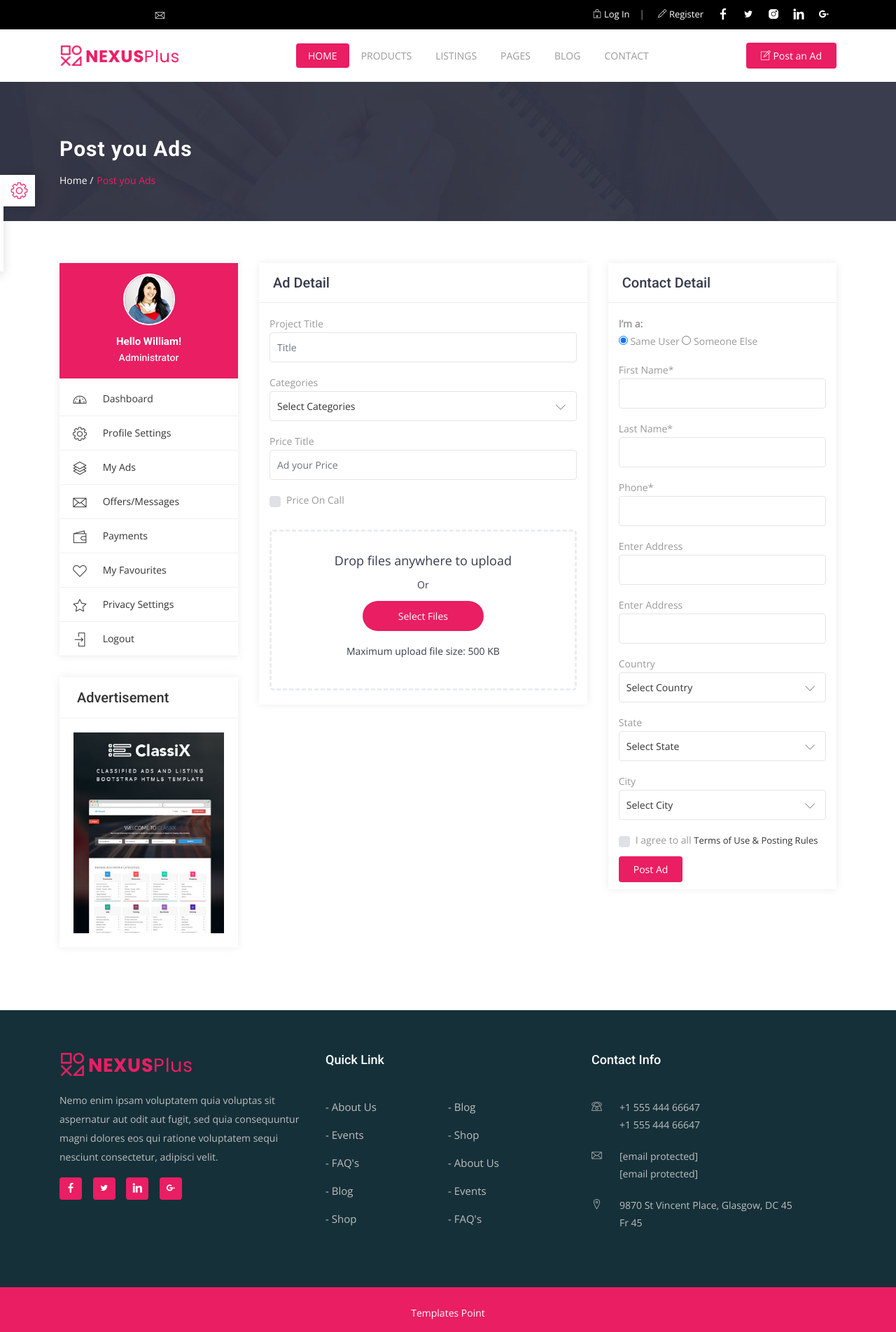
After one commit to Asliddin01/nexus, a Django app: page /cat/product_add in a window 1280 px wide. The commit adds this page. Shown: the whole page at 70% size. Run offline with Django 5.2, Linux system fonts and the light colour scheme; some libraries are stand-ins or nearby versions; some web fonts are replaced.

Commit message:
register and post_add

```diff
--- a/Product/urls.py
+++ b/Product/urls.py
@@ -1,7 +1,8 @@
 from django.urls import path
-from .views import product_list, product_detail
+from .views import product_list, product_detail, product_add
 
 urlpatterns = [
     path('list/', product_list, name='product-list'),
-    path('detail/<int:pk>/', product_detail, name='product-detail')
+    path('detail/<int:pk>/', product_detail, name='product-detail'),
+    path('product_add', product_add, name='product-add')
 ]
--- a/Product/views.py
+++ b/Product/views.py
@@ -30,3 +30,9 @@ def product_detail(request, pk):
 
     }
     return render(request, 'detail.html', ctx)
+
+def product_add(request):
+    ctx ={
+
+    }
+    return render(request, 'product_add.html', ctx)
--- a/nexus_plus/settings.py
+++ b/nexus_plus/settings.py
@@ -66,6 +66,7 @@ TEMPLATES = [
                 'django.template.context_processors.request',
                 'django.contrib.auth.context_processors.auth',
                 'django.contrib.messages.context_processors.messages',
+                'user.context_processors.use_context'
             ],
         },
     },
--- a/templates/base.html
+++ b/templates/base.html
@@ -25,6 +25,7 @@
 
     <link rel="stylesheet" type="text/css" href="{% static 'css/responsive.css' %}">
 </head>
+
 <body>
 
     <header id="header-wrap">
@@ -36,8 +37,8 @@
 
                         <ul class="list-inline">
                             <li><i class="lni-phone"></i> +0123 456 789</li>
-                        <li><i class="lni-envelope"></i> <a href="http://preview.uideck.com/cdn-cgi/l/email-protection"
-                                                            class="__cf_email__"
+                            <li><i class="lni-envelope"></i> <a
+                                    href="http://preview.uideck.com/cdn-cgi/l/email-protection" class="__cf_email__"
                                     data-cfemail="fb888e8b8b94898fbb9c969a9297d5989496">[email&#160;protected]</a>
                             </li>
                         </ul>
@@ -53,12 +54,14 @@
                         </div>
                         <div class="header-top-right float-right">
                             {% if user.is_authenticated %}
-                        <a href class="header-top-button"><i class="lni-lock"></i>{{ user.firstname }}</a> |
-                        <a href="{% url 'logout' %}" class="header-top-button"><i class="lni-logout"></i> Log Out</a>
+                            <a href class="header-top-button"><i class="lni-lock"></i>{{ user }}</a> |
+
+                            <a href="{% url 'logout' %}" class="header-top-button"><i class="lni-logout"></i> Log
+                                Out</a>
                             {% else %}
                             <a href="{% url 'login'%}" class="header-top-button"><i class="lni-lock"></i> Log In</a> |
-                        <a href="register.html" class="header-top-button"><i class="lni-pencil"></i> Register</a>
-                        {% endif  %}
+                            <a href="{% url 'register' %}" class="header-top-button"><i class="lni-pencil"></i> Register</a>
+                            {% endif %}
                         </div>
                     </div>
                 </div>
@@ -82,7 +85,7 @@
                 <div class="collapse navbar-collapse" id="main-navbar">
                     <ul class="navbar-nav mr-auto w-100 justify-content-center">
                         <li class="nav-item active">
-                        <a class="nav-link dropdown-toggle" href="{% url 'main' %}" >
+                            <a class="nav-link dropdown-toggle" href="{% url 'main' %}">
                                 Home
                             </a>
                         </li>
@@ -137,7 +140,11 @@
                         </li>
                     </ul>
                     <div class="post-btn">
-                    <a class="btn btn-common" href="post-ads.html"><i class="lni-pencil-alt"></i> Post an Ad</a>
+                        {% if user.is_authenticated  %}
+                        <a class="btn btn-common" href="{% url 'product-add' %}"><i class="lni-pencil-alt"></i> Post an Ad</a>
+                        {% else %}
+                        <a class="btn btn-common" href="{% url 'login' %}"><i class="lni-pencil-alt"></i> Post an Ad</a>
+                        {% endif %}
                     </div>
                 </div>
             </div>
@@ -239,18 +246,21 @@
                             <h3 class="block-title">Contact Info</h3>
                             <ul class="contact-footer">
                                 <li>
-                                <strong><i
-                                        class="lni-phone"></i></strong><span>+1 555 444 66647 <br> +1 555 444 66647</span>
+                                    <strong><i class="lni-phone"></i></strong><span>+1 555 444 66647 <br> +1 555 444
+                                        66647</span>
                                 </li>
                                 <li>
                                     <strong><i class="lni-envelope"></i></strong><span><a
-                                    href="http://preview.uideck.com/cdn-cgi/l/email-protection" class="__cf_email__"
-                                    data-cfemail="9efdf1f0eafffdeadef3fff7f2b0fdf1f3">[email&#160;protected]</a> <br> <a
-                                    href="http://preview.uideck.com/cdn-cgi/l/email-protection" class="__cf_email__"
+                                            href="http://preview.uideck.com/cdn-cgi/l/email-protection"
+                                            class="__cf_email__"
+                                            data-cfemail="9efdf1f0eafffdeadef3fff7f2b0fdf1f3">[email&#160;protected]</a>
+                                        <br> <a href="http://preview.uideck.com/cdn-cgi/l/email-protection"
+                                            class="__cf_email__"
                                             data-cfemail="e4979194948b9690a489858d88ca878b89">[email&#160;protected]</a></span>
                                 </li>
                                 <li>
-                                <strong><i class="lni-map-marker"></i></strong><span><a href="#">9870 St Vincent Place, Glasgow, DC 45 <br>Fr 45</a></span>
+                                    <strong><i class="lni-map-marker"></i></strong><span><a href="#">9870 St Vincent
+                                            Place, Glasgow, DC 45 <br>Fr 45</a></span>
                                 </li>
                             </ul>
                         </div>
--- /dev/null
+++ b/templates/product_add.html
@@ -0,0 +1,249 @@
+{% extends 'base.html' %}
+
+{% block header %}
+    <div class="page-header" style="background: url(assets/img/banner1.jpg);">
+        <div class="container">
+            <div class="row">
+                <div class="col-md-12">
+                    <div class="breadcrumb-wrapper">
+                        <h2 class="product-title">Post you Ads</h2>
+                        <ol class="breadcrumb">
+                            <li><a href="#">Home /</a></li>
+                            <li class="current">Post you Ads</li>
+                        </ol>
+                    </div>
+                </div>
+            </div>
+        </div>
+    </div>
+{% endblock header %}
+
+{% block content %}
+    <div id="content" class="section-padding">
+        <div class="container">
+            <div class="row">
+                <div class="col-sm-12 col-md-4 col-lg-3 page-sidebar">
+                    <aside>
+                        <div class="sidebar-box">
+                            <div class="user">
+                                <figure>
+                                    <a href="#"><img src="assets/img/author/img1.jpg" alt=""></a>
+                                </figure>
+                                <div class="usercontent">
+                                    <h3>Hello William!</h3>
+                                    <h4>Administrator</h4>
+                                </div>
+                            </div>
+                            <nav class="navdashboard">
+                                <ul>
+                                    <li>
+                                        <a href="dashboard.html">
+                                            <i class="lni-dashboard"></i>
+                                            <span>Dashboard</span>
+                                        </a>
+                                    </li>
+                                    <li>
+                                        <a href="account-profile-setting.html">
+                                            <i class="lni-cog"></i>
+                                            <span>Profile Settings</span>
+                                        </a>
+                                    </li>
+                                    <li>
+                                        <a href="account-myads.html">
+                                            <i class="lni-layers"></i>
+                                            <span>My Ads</span>
+                                        </a>
+                                    </li>
+                                    <li>
+                                        <a href="#">
+                                            <i class="lni-envelope"></i>
+                                            <span>Offers/Messages</span>
+                                        </a>
+                                    </li>
+                                    <li>
+                                        <a href="payments.html">
+                                            <i class="lni-wallet"></i>
+                                            <span>Payments</span>
+                                        </a>
+                                    </li>
+                                    <li>
+                                        <a href="account-favourite-ads.html">
+                                            <i class="lni-heart"></i>
+                                            <span>My Favourites</span>
+                                        </a>
+                                    </li>
+                                    <li>
+                                        <a href="account-profile-setting.html">
+                                            <i class="lni-star"></i>
+                                            <span>Privacy Settings</span>
+                                        </a>
+                                    </li>
+                                    <li>
+                                        <a href="{url 'logout'}">
+                                            <i class="lni-enter"></i>
+                                            <span>Logout</span>
+                                        </a>
+                                    </li>
+                                </ul>
+                            </nav>
+                        </div>
+                        <div class="widget">
+                            <h4 class="widget-title">Advertisement</h4>
+                            <div class="add-box">
+                                <img class="img-fluid" src="assets/img/img1.jpg" alt="">
+                            </div>
+                        </div>
+                    </aside>
+                </div>
+                <div class="col-sm-12 col-md-8 col-lg-9">
+                    <div class="row page-content">
+                        <div class="col-xs-12 col-sm-12 col-md-12 col-lg-7">
+                            <div class="inner-box">
+                                <div class="dashboard-box">
+                                    <h2 class="dashbord-title">Ad Detail</h2>
+                                </div>
+                                <div class="dashboard-wrapper">
+                                    <div class="form-group mb-3">
+                                        <label class="control-label">Project Title</label>
+                                        <input class="form-control input-md" name="Title" placeholder="Title"
+                                            type="text">
+                                    </div>
+                                    <div class="form-group mb-3 tg-inputwithicon">
+                                        <label class="control-label">Categories</label>
+                                        <div class="tg-select form-control">
+                                            <select>
+                                                <option value="none">Select Categories</option>
+                                                <option value="none">Mobiles</option>
+                                                <option value="none">Electronics</option>
+                                                <option value="none">Training</option>
+                                                <option value="none">Real Estate</option>
+                                                <option value="none">Services</option>
+                                                <option value="none">Training</option>
+                                                <option value="none">Vehicles</option>
+                                            </select>
+                                        </div>
+                                    </div>
+                                    <div class="form-group mb-3">
+                                        <label class="control-label">Price Title</label>
+                                        <input class="form-control input-md" name="price" placeholder="Ad your Price"
+                                            type="text">
+                                        <div class="tg-checkbox mt-3">
+                                            <div class="custom-control custom-checkbox">
+                                                <input type="checkbox" class="custom-control-input" id="tg-priceoncall">
+                                                <label class="custom-control-label" for="tg-priceoncall">Price On
+                                                    Call</label>
+                                            </div>
+                                        </div>
+                                    </div>
+                                    <div class="form-group md-3">
+                                        <section id="editor">
+                                            <div id="summernote">
+                                            </div>
+                                        </section>
+                                    </div>
+                                    <label class="tg-fileuploadlabel" for="tg-photogallery">
+                                        <span>Drop files anywhere to upload</span>
+                                        <span>Or</span>
+                                        <span class="btn btn-common">Select Files</span>
+                                        <span>Maximum upload file size: 500 KB</span>
+                                        <input id="tg-photogallery" class="tg-fileinput" type="file" name="file">
+                                    </label>
+                                </div>
+                            </div>
+                        </div>
+                        <div class="col-xs-12 col-sm-12 col-md-12 col-lg-5">
+                            <div class="inner-box">
+                                <div class="tg-contactdetail">
+                                    <div class="dashboard-box">
+                                        <h2 class="dashbord-title">Contact Detail</h2>
+                                    </div>
+                                    <div class="dashboard-wrapper">
+                                        <div class="form-group mb-3">
+                                            <strong>I’m a:</strong>
+                                            <div class="tg-selectgroup">
+                                                <span class="tg-radio">
+                                                    <input id="tg-sameuser" type="radio" name="usertype"
+                                                        value="same user" checked="">
+                                                    <label for="tg-sameuser">Same User</label>
+                                                </span>
+                                                <span class="tg-radio">
+                                                    <input id="tg-someoneelse" type="radio" name="usertype"
+                                                        value="someone else">
+                                                    <label for="tg-someoneelse">Someone Else</label>
+                                                </span>
+                                            </div>
+                                        </div>
+                                        <div class="form-group mb-3">
+                                            <label class="control-label">First Name*</label>
+                                            <input class="form-control input-md" name="name" type="text">
+                                        </div>
+                                        <div class="form-group mb-3">
+                                            <label class="control-label">Last Name*</label>
+                                            <input class="form-control input-md" name="name" type="text">
+                                        </div>
+                                        <div class="form-group mb-3">
+                                            <label class="control-label">Phone*</label>
+                                            <input class="form-control input-md" name="phone" type="text">
+                                        </div>
+                                        <div class="form-group mb-3">
+                                            <label class="control-label">Enter Address</label>
+                                            <input class="form-control input-md" name="address" type="text">
+                                        </div>
+                                        <div class="form-group mb-3">
+                                            <label class="control-label">Enter Address</label>
+                                            <input class="form-control input-md" name="address" type="text">
+                                        </div>
+                                        <div class="form-group mb-3 tg-inputwithicon">
+                                            <label class="control-label">Country</label>
+                                            <div class="tg-select form-control">
+                                                <select>
+                                                    <option value="none">Select Country</option>
+                                                    <option value="none">Country 1</option>
+                                                    <option value="none">Country 2</option>
+                                                    <option value="none">Country 3</option>
+                                                    <option value="none">Country 4</option>
+                                                    <option value="none">Country 5</option>
+                                                    <option value="none">Country 6</option>
+                                                </select>
+                                            </div>
+                                        </div>
+                                        <div class="form-group mb-3 tg-inputwithicon">
+                                            <label class="control-label">State</label>
+                                            <div class="tg-select form-control">
+                                                <select>
+                                                    <option value="none">Select State</option>
+                                                    <option value="none">Select State</option>
+                                                    <option value="none">Select State</option>
+                                                </select>
+                                            </div>
+                                        </div>
+                                        <div class="form-group mb-3 tg-inputwithicon">
+                                            <label class="control-label">City</label>
+                                            <div class="tg-select form-control">
+                                                <select>
+                                                    <option value="none">Select City</option>
+                                                    <option value="none">Select City</option>
+                                                    <option value="none">Select City</option>
+                                                </select>
+                                            </div>
+                                        </div>
+                                        <div class="tg-checkbox">
+                                            <div class="custom-control custom-checkbox">
+                                                <input type="checkbox" class="custom-control-input"
+                                                    id="tg-agreetermsandrules">
+                                                <label class="custom-control-label" for="tg-agreetermsandrules">I agree
+                                                    to all <a href="javascript:void(0);">Terms of Use &amp; Posting
+                                                        Rules</a></label>
+                                            </div>
+                                        </div>
+                                        <button class="btn btn-common" type="button">Post Ad</button>
+                                    </div>
+                                </div>
+                            </div>
+                        </div>
+                    </div>
+                </div>
+            </div>
+        </div>
+    </div>
+{% endblock content %}
--- /dev/null
+++ b/user/context_processors.py
@@ -0,0 +1,5 @@
+def use_context(request):
+    return {
+        'user': request.user,
+        'username': ''
+    }
--- a/user/models.py
+++ b/user/models.py
@@ -5,9 +5,9 @@ from django.contrib.auth.models import User
 
 class Profile(models.Model):
     user = models.OneToOneField(User, on_delete=models.CASCADE)
-    firstname = models.CharField(max_length=30, null=False, blank=False)
+    firstname = models.CharField(max_length=30, null=True, blank=True)
     last_name = models.CharField(max_length=30, null=True, blank=True)
-    phone_number = models.CharField(max_length=13, null=False, blank=False)
+    phone_number = models.CharField(max_length=13, null=True, blank=True)
     image = models.ImageField(upload_to='', null=True, blank=True)
 
     def __str__(self):
```
Also changed, not shown: templates/register.html (added, +72 -0 lines), user/forms.py (+27 -0 lines), user/views.py (+15 -3 lines), user/migrations/0002_alter_profile_firstname_alter_profile_phone_number.py (added). Lines whose indentation alone changed are shown as unchanged.
